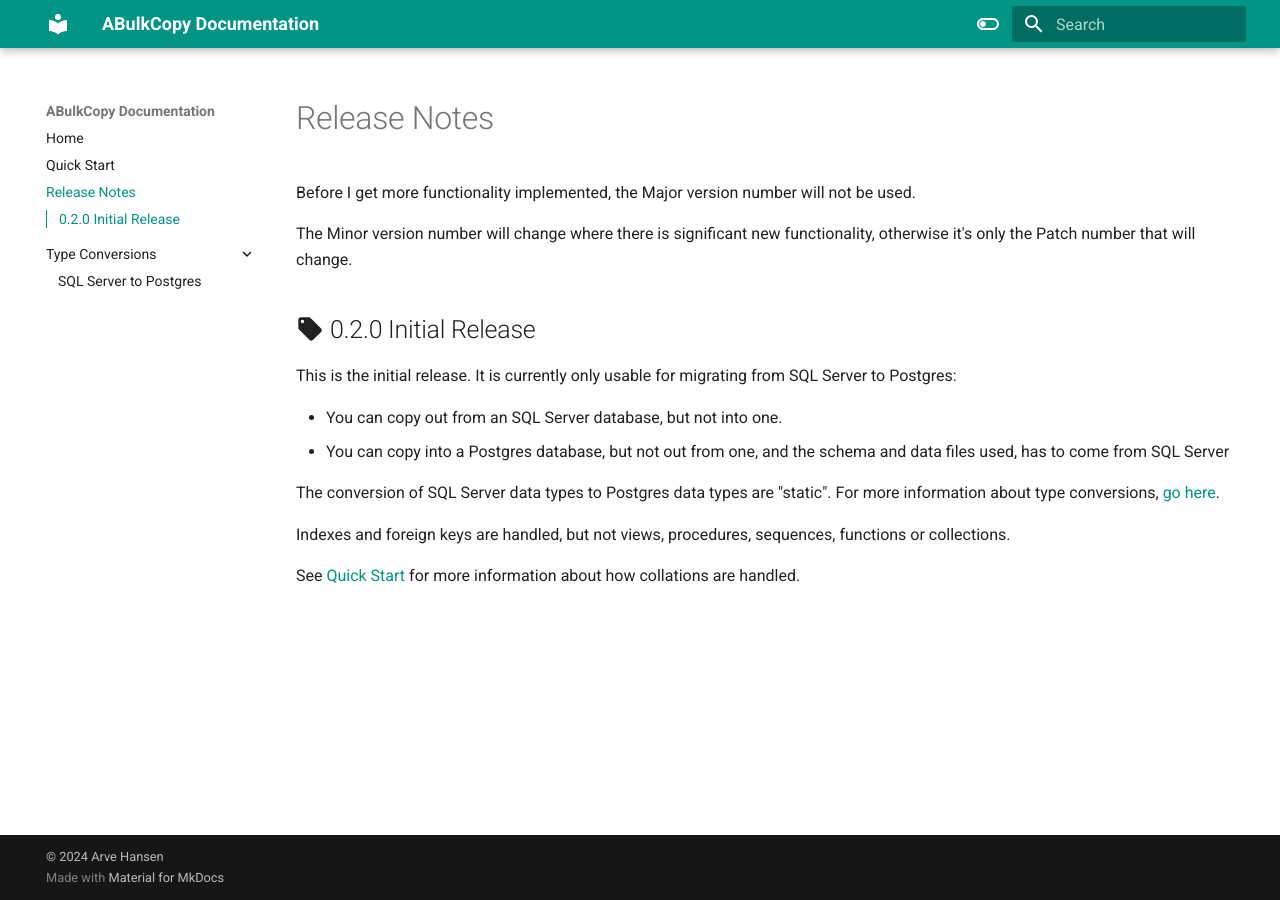
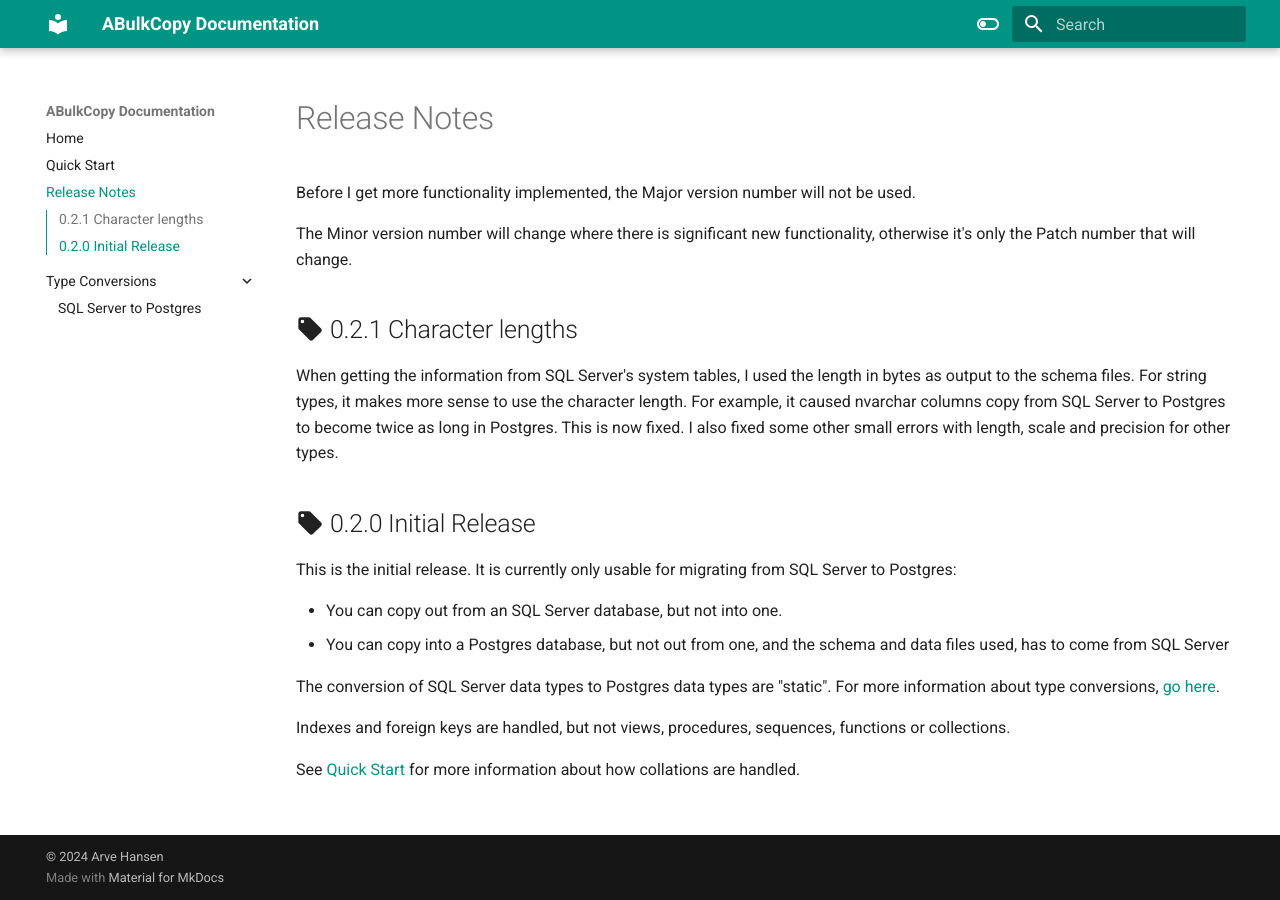
Before and after one commit to ArveH/ABulkCopy.Docs, an MkDocs documentation site: the page built from docs/release_notes.md, in a window 1280 px wide. Built offline with MkDocs 1.6.1 and Material for MkDocs 9.7.7, drawn with Linux system fonts in a browser that asks for light colours.

Commit message:
New release v0.2.1

```diff
--- a/docs/release_notes.md
+++ b/docs/release_notes.md
@@ -3,6 +3,10 @@
 Before I get more functionality implemented, the Major version number will not be used.
 
 The Minor version number will change where there is significant new functionality, otherwise it's only the Patch number that will change.
+
+## :material-tag: 0.2.1 Character lengths
+
+When getting the information from SQL Server's system tables, I used the length in bytes as output to the schema files. For string types, it makes more sense to use the character length. For example, it caused nvarchar columns copy from SQL Server to Postgres to become twice as long in Postgres. This is now fixed. I also fixed some other small errors with length, scale and precision for other types.
 
 ## :material-tag: 0.2.0 Initial Release
 
```
